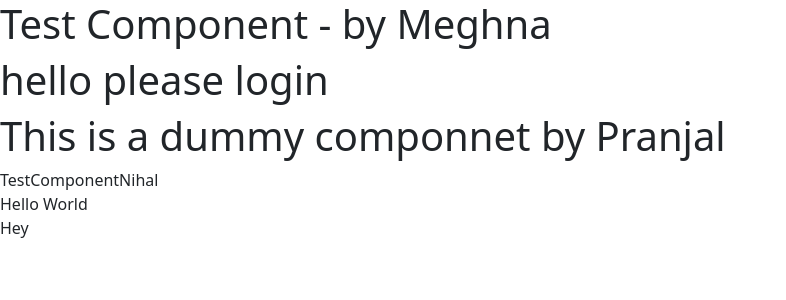
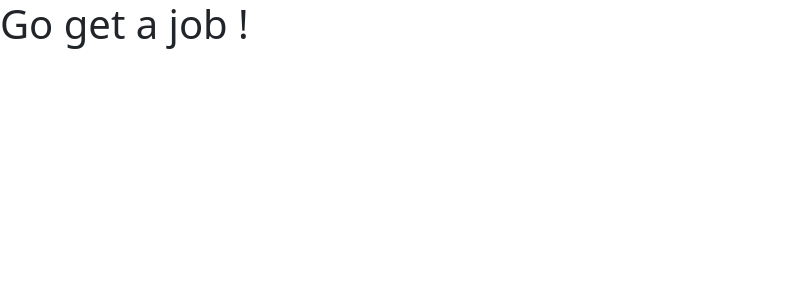
Before and after one commit to nihal-gl/JobPortal_Capstone, a React (Create React App) app in the folder jobseekers.com/: page / in a window 1280 px wide. Shown: the top 300 px of the page, without its empty margins (0-786 px from the left). Built offline with nearby package versions, Linux system fonts and the light colour scheme.

Commit message:
deleted dummy components

```diff
--- a/jobseekers.com/src/App.js
+++ b/jobseekers.com/src/App.js
@@ -1,23 +1,10 @@
-import TestComponent from './TestComponent';
-
-import Login from './login';
-import PranjalDummyComp from './PranjalDummyComp';
-import TestComponentNihal from './TestComponentNihal'
-import Shashwatcomponent from './ShashwatComponent/Shashwatcomponent';
-import TestRachit from './TestRachit';
 
 
 function App() {
   return (
     <div className="App">
       {/* RENDER YOU COMPONENT HERE */}
-      <TestComponent></TestComponent>
-      <Login></Login>
-      <PranjalDummyComp></PranjalDummyComp>
-      <TestComponentNihal></TestComponentNihal>
-      <Shashwatcomponent></Shashwatcomponent>
-
-      <TestRachit></TestRachit>
+      <h1>Go get a job !</h1>
     </div>
   );
 }
--- a/jobseekers.com/src/PranjalDummyComp.js
+++ /dev/null
@@ -1,6 +0,0 @@
-const PranjalDummyComp = () => {
-    return(
-        <h1>This is a dummy componnet by Pranjal</h1>
-    )
-}
-export default PranjalDummyComp;
--- a/jobseekers.com/src/ShashwatComponent/Shashwatcomponent.js
+++ /dev/null
@@ -1,9 +0,0 @@
-import React from 'react'
-
-const Shashwatcomponent = () => {
-  return (
-    <div>Hello World</div>
-  )
-}
-
-export default Shashwatcomponent
--- a/jobseekers.com/src/TestComponent.js
+++ /dev/null
@@ -1,13 +0,0 @@
-import React from 'react'
-
-const TestComponent = () => {
-  return (
-    <>
-    <div>
-       <h1> Test Component - by Meghna</h1>
-    </div>
-    </>
-  )
-}
-
-export default TestComponent
--- a/jobseekers.com/src/TestComponentNihal.js
+++ /dev/null
@@ -1,9 +0,0 @@
-import React from 'react'
-
-function TestComponentNihal() {
-  return (
-    <div>TestComponentNihal</div>
-  )
-}
-
-export default TestComponentNihal
--- a/jobseekers.com/src/TestRachit.js
+++ /dev/null
@@ -1,9 +0,0 @@
-import React from "react";
-
-function TestRachit() {
-  return (
-    <div>Hey</div>
-  );
-}
-
-export default TestRachit;
--- a/jobseekers.com/src/login.js
+++ /dev/null
@@ -1,13 +0,0 @@
-import React from 'react'
-
-const Login = () => {
-  return (
-    <>
-    <div>
-       <h1> hello please login  </h1>
-    </div>
-    </>
-  )
-}
-
-export default Login
```
Also changed, not shown: jobseekers.com/src/Meghna.js (deleted, +0 -9 lines), 1 other file (tests, documents, lock files or other folders).
